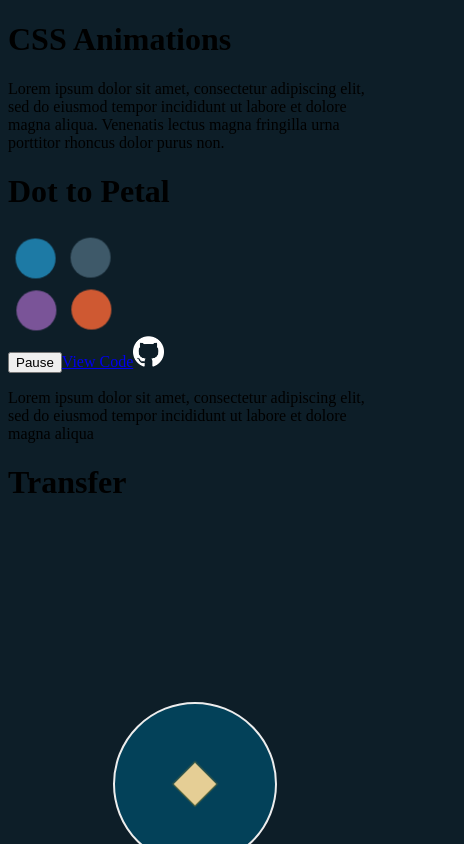
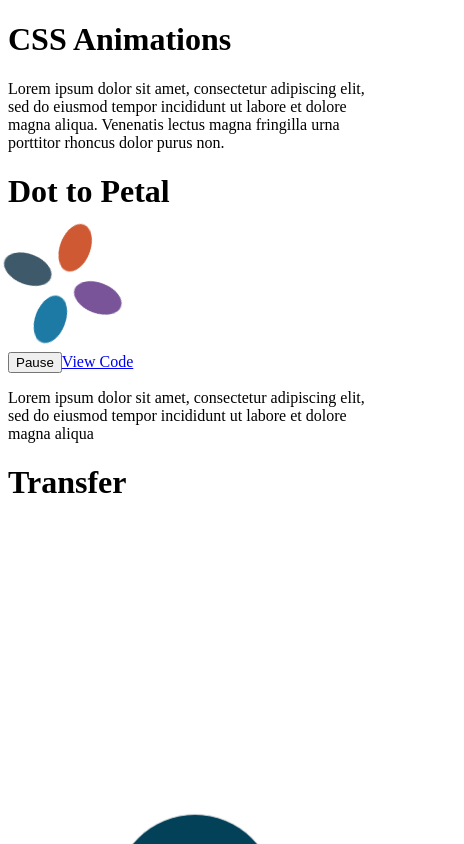
Before and after one commit to morales-k/Animation-Page, a React (Vite) app: page / in a window 390 px wide. Shown: the top 844 px of the page, 464 px wide, since content can reach past the window. Built offline with nearby package versions, Linux system fonts and the light colour scheme; the HTML template or start-up script is replaced by a standard one.

Commit message:
Update animations for better responsiveness.

```diff
--- a/src/Animations/DotToPetal/index.css
+++ b/src/Animations/DotToPetal/index.css
@@ -3,7 +3,7 @@
   display: flex;
   flex-wrap: wrap;
   justify-content: space-around;
-  animation: 6s rotate infinite;
+  animation: 4s rotate 2;
 }
 
 .dot {
@@ -17,22 +17,22 @@
 
 .dot:first-of-type {
   background-color: #1d7aa5;
-  animation: 6s stretch ease-in-out infinite alternate-reverse;
+  animation: 4s stretch ease-in-out 2 alternate-reverse;
 }
 
 .dot:nth-of-type(2) {
   background-color: #3E5969;
-  animation: 6s stretch2 ease-in-out infinite alternate-reverse;
+  animation: 4s stretch2 ease-in-out 2 alternate-reverse;
 }
 
 .dot:nth-of-type(3) {
   background-color: #7a5498;
-  animation: 6s stretch2 ease-in-out infinite alternate-reverse;
+  animation: 4s stretch2 ease-in-out 2 alternate-reverse;
 }
 
 .dot:last-of-type {
   background-color: #CF5932;
-  animation: 6s stretch ease-in-out infinite alternate-reverse;
+  animation: 4s stretch ease-in-out 2 alternate-reverse;
 }
 
 @keyframes rotate {
@@ -47,20 +47,20 @@
 
 @keyframes stretch {
   0% {
-       transform: skew(0, 0);
+    transform: skew(20deg, 20deg);
   }
 
   100% {
-       transform: skew(20deg, 20deg);
+    transform: skew(0, 0);
   }
 }
 
 @keyframes stretch2 {
   0% {
-      transform: skew(0, 0);
+    transform: skew(-20deg, -20deg);
   }
 
  100% {
-      transform: skew(-20deg, -20deg);
+    transform: skew(0, 0);
   }
 }
--- a/src/Animations/DotToPetal/index.jsx
+++ b/src/Animations/DotToPetal/index.jsx
@@ -4,11 +4,11 @@ import './index.css';
 function DotToPetal() {
 
   return (
-    <div id="dotContainer">
-        <div className="dot"></div>
-        <div className="dot"></div>
-        <div className="dot"></div>
-        <div className="dot"></div>
+    <div id="dotContainer" className="paused">
+        <div className="dot paused"></div>
+        <div className="dot paused"></div>
+        <div className="dot paused"></div>
+        <div className="dot paused"></div>
     </div>
   )
 }
--- a/src/Animations/Transfer/index.css
+++ b/src/Animations/Transfer/index.css
@@ -13,14 +13,19 @@
   --end-color: cyan;
 }
 
-body {
-  background-color: #0d1e28;
-}
-
 #dataContainer {
   display: flex;
   flex-direction: column;
   align-items: center;
+  transform: scale(0.5);
+
+  @media screen and (min-width: 768px) {
+    transform: scale(0.7);
+  }
+
+  @media screen and (min-width: 992px) {
+    transform: scale(0.8);
+  }
 }
 
 .flex-row {
@@ -148,19 +153,3 @@ body {
     box-shadow: 0 0 3px 3px goldenrod;
   }
 }
-
-@media screen and (max-width: 600px) {
-  :root {
-    --circle-size: 160px;
-    --diamond-size: 30px;
-    --top-distance: 72.5px;
-  }
-}
-
-@media screen and (max-height: 650px) {
-  :root {
-    --circle-size: 160px;
-    --diamond-size: 30px;
-    --top-distance: 72.5px;
-  }
-}
--- a/src/Animations/Transfer/index.jsx
+++ b/src/Animations/Transfer/index.jsx
@@ -4,21 +4,21 @@ import './index.css';
 function Transfer() {
 
   return (
-    <div id="dataContainer">
-      <div className="flex-row">
-        <div className="diamond"></div>
-        <div className="diamond"></div>
-        <div className="diamond"></div>
+    <div id="dataContainer" className="paused">
+      <div className="flex-row paused">
+        <div className="diamond paused"></div>
+        <div className="diamond paused"></div>
+        <div className="diamond paused"></div>
       </div>
 
-       <div className="circle">
-        <div className="diamond"></div>
+       <div className="circle paused">
+        <div className="diamond paused"></div>
        </div>
 
-       <div className="flex-row">
-        <div className="diamond"></div>
-        <div className="diamond"></div>
-        <div className="diamond"></div>
+       <div className="flex-row paused">
+        <div className="diamond paused"></div>
+        <div className="diamond paused"></div>
+        <div className="diamond paused"></div>
       </div>
     </div>
   )
```
